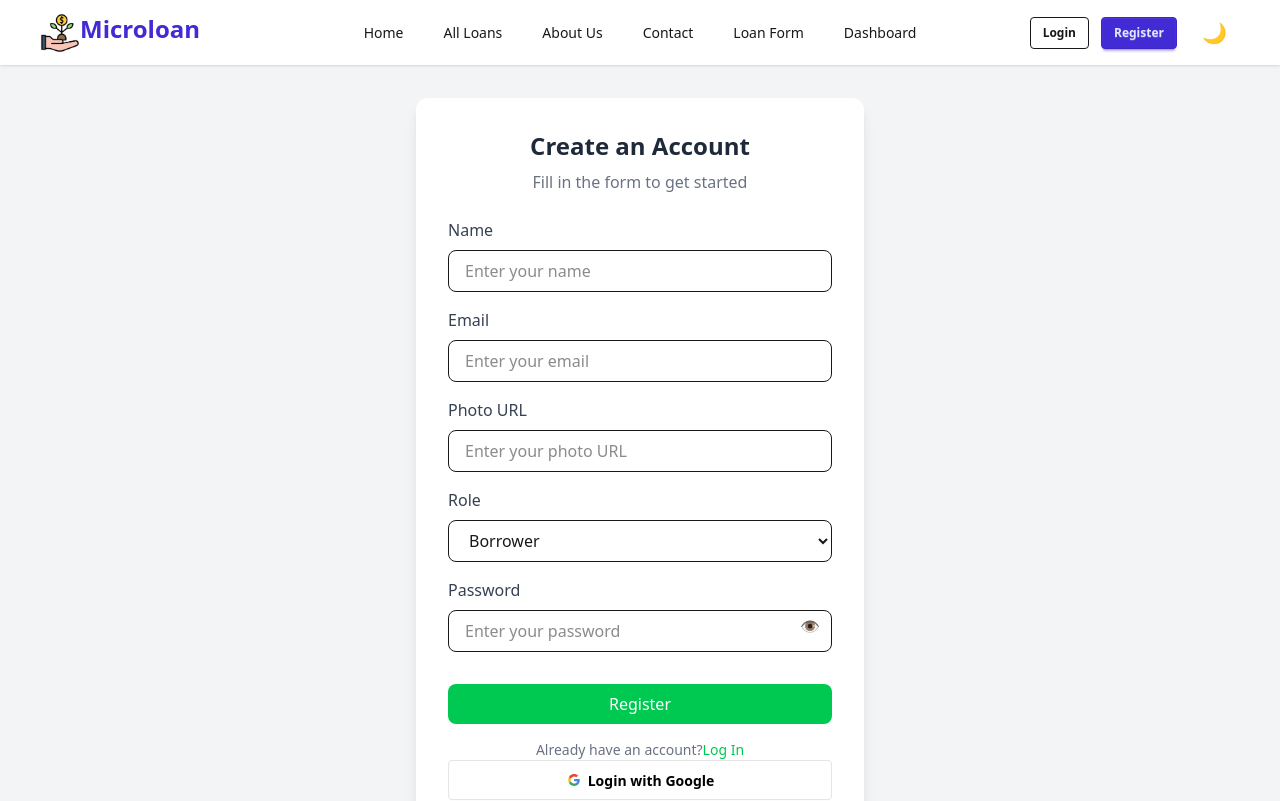
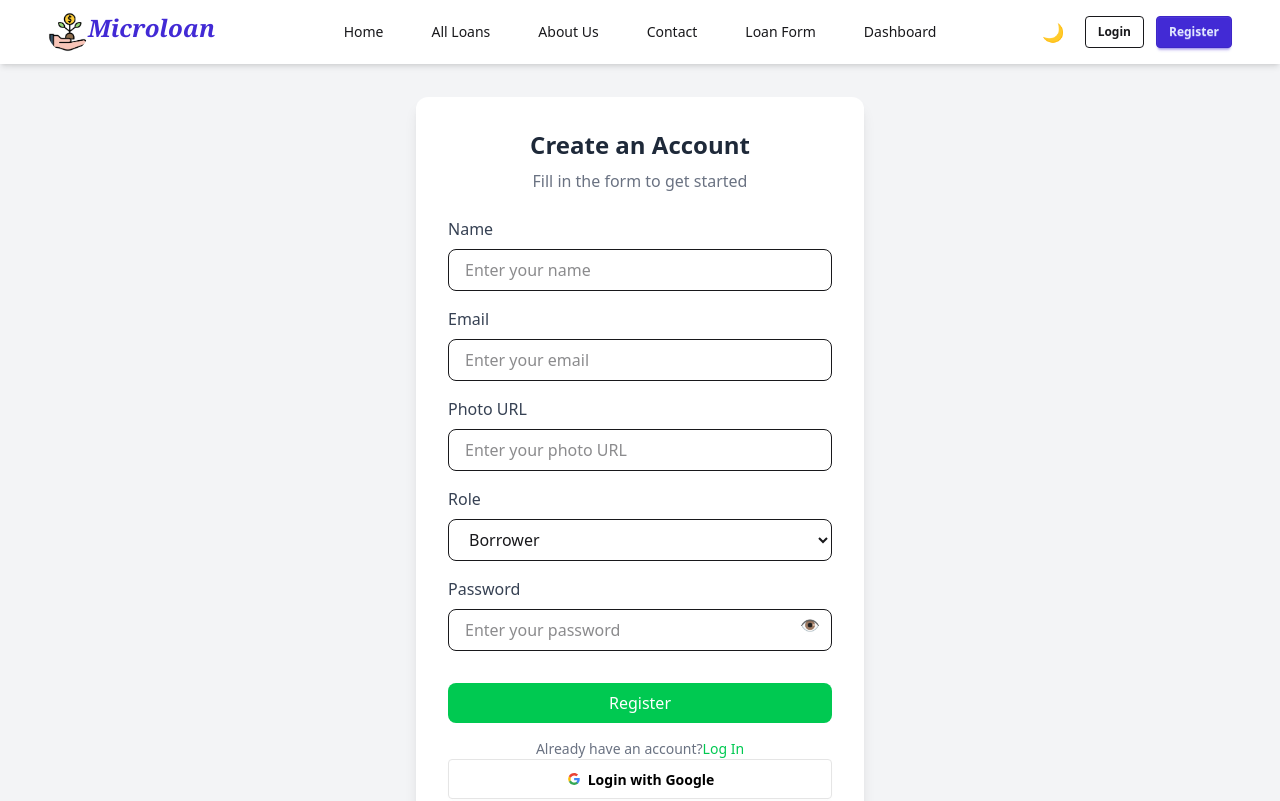
Before and after one commit to deluwarhoisn/Microloan-Request-, a React (Vite) app: page /register in a window 1280 px wide. Shown: the top 801 px of the page. Built offline with nearby package versions, Linux system fonts and the light colour scheme; no server answers.

Commit message:
Refactor code structure for improved readability and maintainability

```diff
--- a/src/components/Shared/Logo.jsx
+++ b/src/components/Shared/Logo.jsx
@@ -5,8 +5,8 @@ import { Link } from 'react-router';
 const Logo = () => {
     return (
         <div className='flex'>
-            <img className="w-10 " src={logo} alt="Logo" />
-          <Link to="/" className=" font-bold text-2xl text-primary">Microloan</Link>
+            <img className="w-10 rounded-full" src={logo} alt="Logo" />
+          <Link to="/" className=" font-bold text-2xl text-primary font-extrabold font-serif italic">Microloan</Link>
         </div>
     );
 };
--- a/src/components/Shared/Navbar.jsx
+++ b/src/components/Shared/Navbar.jsx
@@ -1,13 +1,14 @@
-import React, { useEffect, useState } from 'react';
-import { Link, NavLink } from 'react-router-dom'; // ✅ FIXED
-import useAuth from '../../hooks/useAuth';
-import Logo from './Logo';
+import React, { useEffect, useState } from "react";
+import { Link, NavLink } from "react-router-dom";
+import useAuth from "../../hooks/useAuth";
+import Logo from "./Logo";
 
 const Navbar = () => {
   const { user, logOut } = useAuth();
-  const [theme, setTheme] = useState(localStorage.getItem("theme") || "light");
+  const [theme, setTheme] = useState(
+    localStorage.getItem("theme") || "light"
+  );
 
-  // Apply theme on load
   useEffect(() => {
     document.documentElement.setAttribute("data-theme", theme);
     localStorage.setItem("theme", theme);
@@ -18,76 +19,101 @@ const Navbar = () => {
   };
 
   const handleLogOut = () => {
-    logOut().catch(err => console.log(err));
+    logOut().catch(console.log);
   };
+
+  const navLinkStyle = ({ isActive }) =>
+    isActive
+      ? "text-primary font-semibold border-b-2 border-primary"
+      : "hover:text-primary transition duration-200";
 
   const links = (
     <>
-      <li><NavLink to="/">Home</NavLink></li>
-      <li><NavLink to="/loans">All Loans</NavLink></li>
-      <li><NavLink to="/about">About Us</NavLink></li>
-      <li><NavLink to="/contact">Contact</NavLink></li>
-      <li><NavLink to="/loan-form">Loan Form</NavLink></li>
-      <li><NavLink to="/dashboard">Dashboard</NavLink></li>
+      <li><NavLink className={navLinkStyle} to="/">Home</NavLink></li>
+      <li><NavLink className={navLinkStyle} to="/loans">All Loans</NavLink></li>
+      <li><NavLink className={navLinkStyle} to="/about">About Us</NavLink></li>
+      <li><NavLink className={navLinkStyle} to="/contact">Contact</NavLink></li>
+      <li><NavLink className={navLinkStyle} to="/loan-form">Loan Form</NavLink></li>
+      <li><NavLink className={navLinkStyle} to="/dashboard">Dashboard</NavLink></li>
     </>
   );
 
   return (
-    <div className="navbar bg-base-100 px-5 lg:px-10 shadow-sm sticky top-0 z-50">
+    <div className="navbar bg-base-100/80 backdrop-blur-md px-5 lg:px-12 shadow-md sticky top-0 z-50">
 
-      {/* LEFT SIDE */}
+      {/* LEFT */}
       <div className="navbar-start">
-        {/* Mobile Menu */}
         <div className="dropdown lg:hidden">
-          <div tabIndex={0} className="btn btn-ghost">
-            ☰
-          </div>
+          <button tabIndex={0} className="btn btn-ghost text-xl">☰</button>
           <ul
             tabIndex={0}
-            className="menu menu-sm dropdown-content mt-3 z-[100] p-2 shadow bg-base-100 rounded-box w-52"
+            className="menu menu-sm dropdown-content mt-3 p-3 shadow-lg bg-base-100 rounded-xl w-56"
           >
             {links}
           </ul>
         </div>
-
-        {/* Logo */}
         <Logo />
       </div>
 
-      {/* CENTER LINKS (Desktop Only) */}
+      {/* CENTER */}
       <div className="navbar-center hidden lg:flex">
-        <ul className="menu menu-horizontal px-1 gap-4">
+        <ul className="menu menu-horizontal gap-6 text-sm font-medium">
           {links}
         </ul>
       </div>
 
-      {/* RIGHT SIDE */}
+      {/* RIGHT */}
       <div className="navbar-end flex items-center gap-3">
-        {user ? (
-          <button onClick={handleLogOut} className="btn btn-outline btn-sm">
-            Log Out
-          </button>
-        ) : (
-          <Link to="/login" className="btn btn-outline btn-sm">
-            Login
-          </Link>
-        )}
-
-        {!user && (
-          <Link to="/register" className="btn btn-primary btn-sm">
-            Register
-          </Link>
-        )}
 
         {/* Theme Toggle */}
         <button
-          className="btn btn-ghost btn-sm text-xl"
           onClick={handleThemeToggle}
+          className="btn btn-circle btn-ghost text-lg"
         >
           {theme === "light" ? "🌙" : "☀️"}
         </button>
+
+        {/* User Section */}
+        {user ? (
+          <div className="dropdown dropdown-end">
+            <div tabIndex={0} className="btn btn-ghost btn-circle avatar">
+              <div className="w-9 rounded-full ring ring-primary ring-offset-base-100 ring-offset-2">
+                <img
+                  src={user.photoURL || "https://i.ibb.co/2FsfXqM/user.png"}
+                  alt="user"
+                />
+              </div>
+            </div>
+
+            <ul
+              tabIndex={0}
+              className="menu dropdown-content mt-3 p-3 shadow-lg bg-base-100 rounded-xl w-60"
+            >
+              <li className="mb-2">
+                <p className="font-semibold">{user.displayName || "User"}</p>
+                <p className="text-xs text-gray-500">{user.email}</p>
+              </li>
+              <hr />
+              <li><Link to="/dashboard">Dashboard</Link></li>
+              <li><Link to="/profile">My Profile</Link></li>
+              <li>
+                <button onClick={handleLogOut} className="text-error">
+                  Log Out
+                </button>
+              </li>
+            </ul>
+          </div>
+        ) : (
+          <>
+            <Link to="/login" className="btn btn-outline btn-sm">
+              Login
+            </Link>
+            <Link to="/register" className="btn btn-primary btn-sm">
+              Register
+            </Link>
+          </>
+        )}
       </div>
-
     </div>
   );
 };
```
Also changed, not shown: 5 other files (tests, documents, lock files or other folders).
